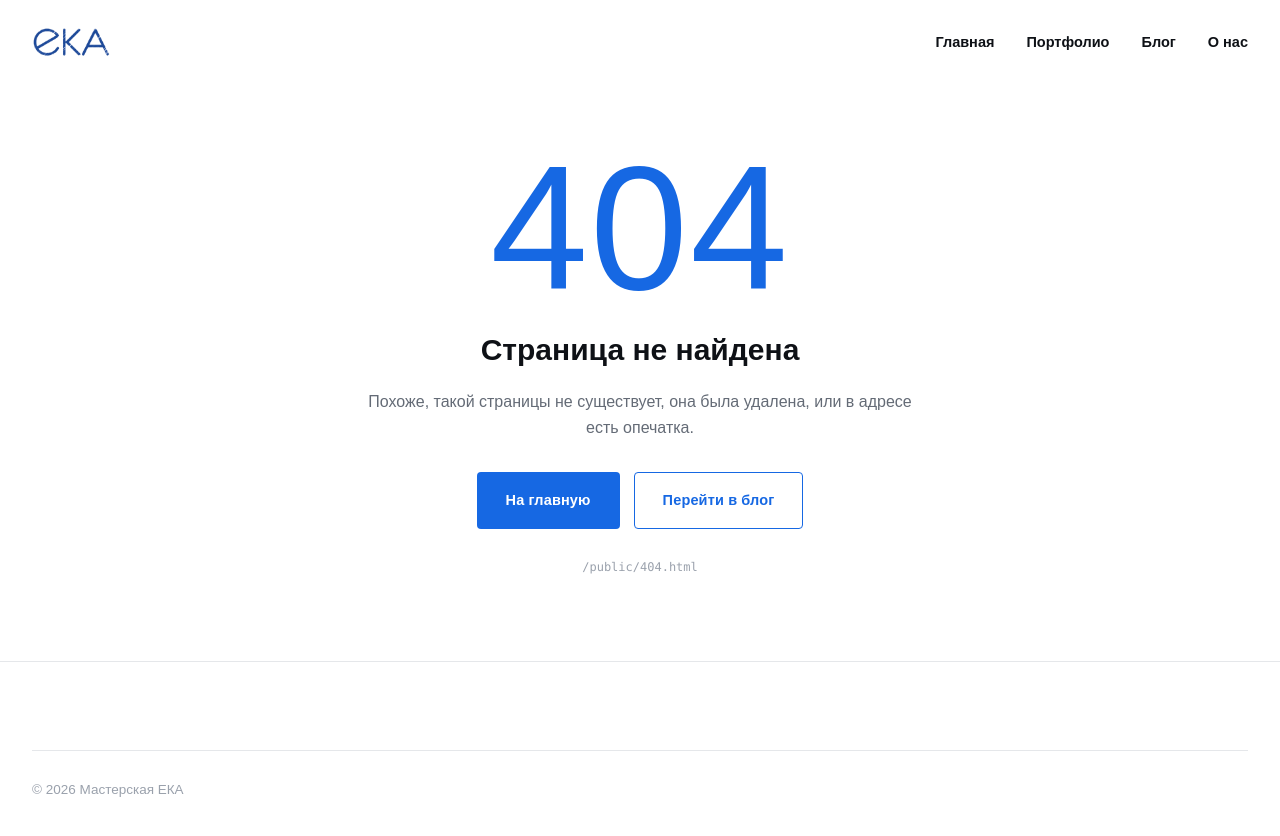
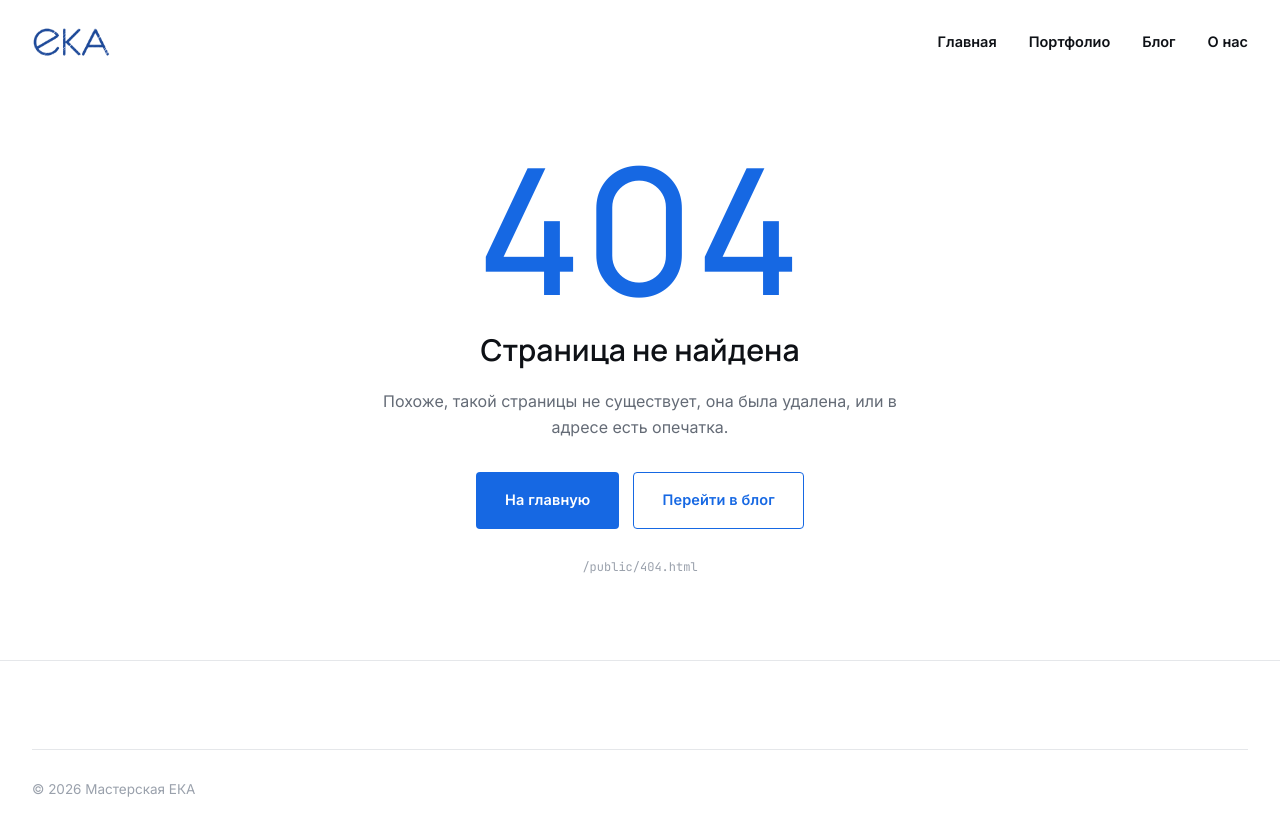
Before and after one commit to clodry/mas-eka, a website: page public/404.html in a window 1280 px wide. Drawn offline with Linux system fonts and the light colour scheme.

Commit message:
Вернул шрифты

```diff
--- a/public/css/style.css
+++ b/public/css/style.css
@@ -6,6 +6,8 @@
    курсора, плёночного зерна, чертёжной сетки и водяных знаков нет
    намеренно — они задавали прежний «техно»-характер.
    ============================================================= */
+
+@import url('https://fonts.googleapis.com/css2?family=Manrope:wght@500;600;700;800&family=Inter:wght@400;500;600&family=JetBrains+Mono:wght@400;500&display=swap');
 
 :root {
   /* Нейтральная светлая база: чуть тёплый серый вместо голубого —
@@ -29,10 +31,10 @@
   --text-muted: #646b76;
   --text-faint: #9aa1ac;
 
-  --font-display: Arial, Helvetica, sans-serif;
-  --font-body: Arial, Helvetica, sans-serif;
-  /* Моноширинный шрифт используется для служебных полей админ-панели. */
-  --font-mono: Consolas, 'Courier New', monospace;
+  --font-display: 'Manrope', 'Inter', sans-serif;
+  --font-body: 'Inter', sans-serif;
+  /* Моноширинный остался для админ-панели. */
+  --font-mono: 'JetBrains Mono', monospace;
 
   --ease-out: cubic-bezier(0.16, 1, 0.3, 1);
   --ease-smooth: cubic-bezier(0.22, 1, 0.36, 1);
```
